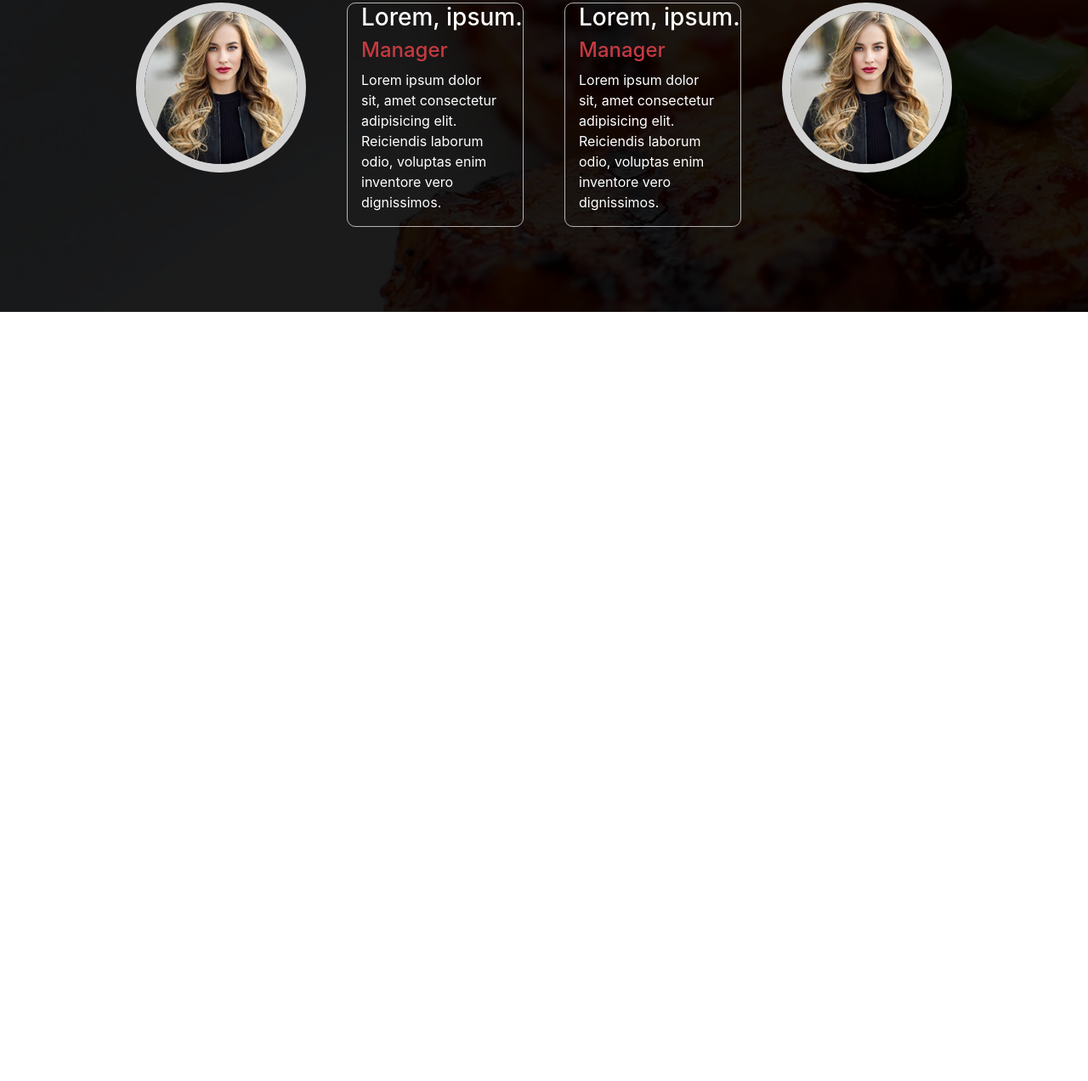
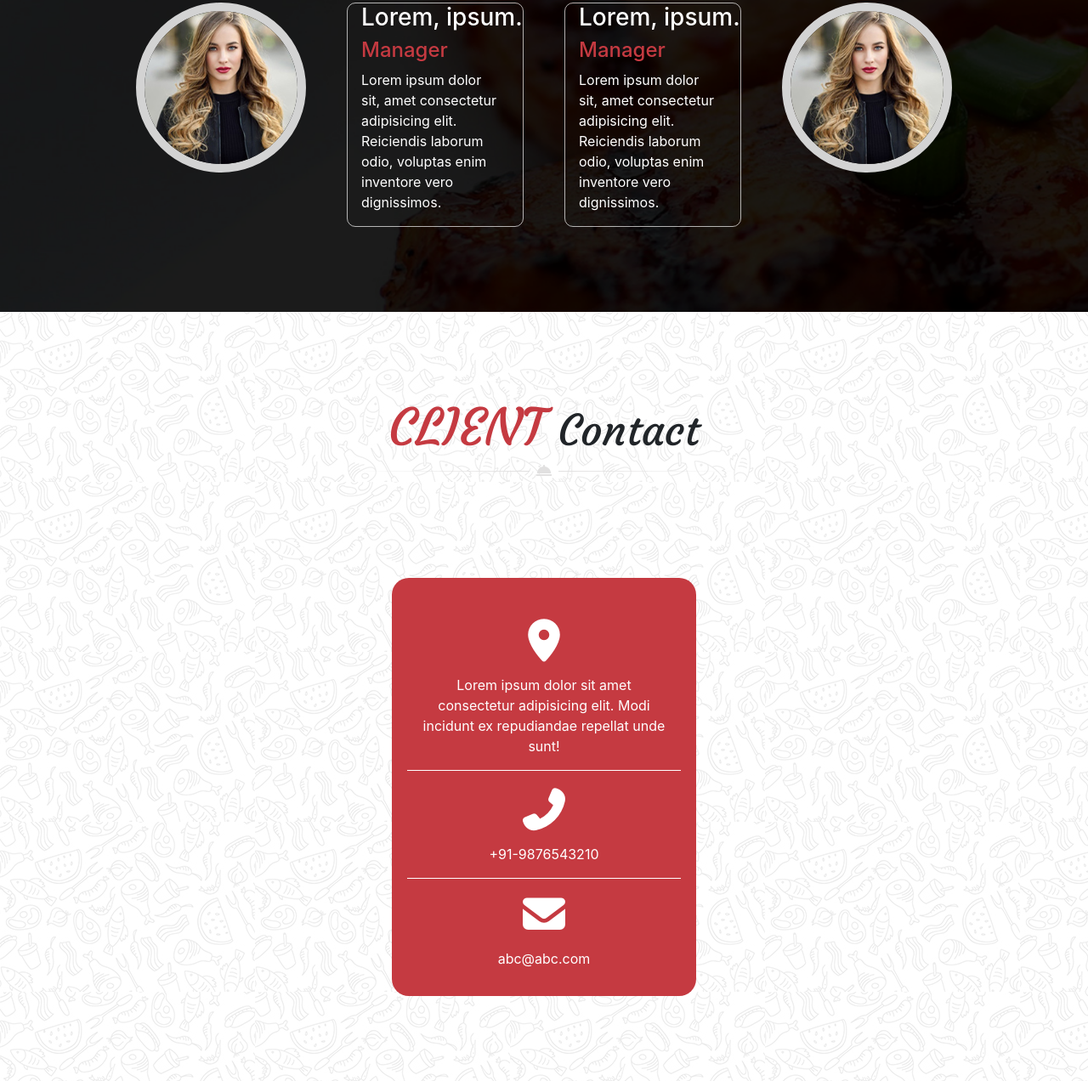
Before and after one commit to KevinTanghe/Site-du-chef, a plain HTML site: page index.html in a window 1280 px wide. Shown: the part 6289-7561 px from the top of the page at 85% size. Before the commit the page ends 6656 px from the top, so only its background shows below. Drawn offline with nearby package versions, Linux system fonts and the light colour scheme; files whose address does not match are found by name.

Commit message:
début du footer

```diff
--- a/index.html
+++ b/index.html
@@ -758,6 +758,35 @@
             <!-- Fin de la section Testi -->
 
             <!-- Début de la section contact -->
+    <section id="sectionContact">
+        <div>
+            <h2 class="text-center familyCourg"><span class="spanOur">CLIENT</span> Contact</h2>
+        </div>
+        <div class="d-flex justify-content-center padTesti">
+            <img class="ligneDeco" src="./public/images/decoration_line.png" alt="">
+        </div>
+        <div id="containerContact">
+            <div class="rowContact">
+                <i class="fas fa-map-marker-alt pt-5 text-white"></i>
+                <p class="text-center p-3 text-white">Lorem ipsum dolor sit amet consectetur adipisicing elit. Modi incidunt ex repudiandae repellat unde sunt!</p>
+            </div>
+            <div class="rowContact">
+                <i class="fas fa-phone-alt text-white"></i>
+                <a class="p-3 mb-3 text-white" href="tel:+919876543210">+91-9876543210</a>
+            </div>
+            <div class="rowContact">
+                <i class="fas fa-envelope text-white"></i>
+                <a class="p-3 mb-3 border-bottom-0 text-white" href="mailto:abc@abc.com">abc@abc.com</a>
+            </div>
+        </div>
+        <div class="padTesti"></div>
+    </section>
+
+    <!-- Fin de la section contact -->
+    <!-- Début du footer -->
+    <footer>
+        <div id="bgFooterfin"></div>
+    </footer>
     <script src="./node_modules/jquery/dist/jquery.js"></script>
     <script src="./node_modules/bootstrap/dist/js/bootstrap.bundle.min.js"></script>
     <script src="./node_modules/bootstrap/dist/js/bootstrap.js"></script>
--- a/src/scss/modules/_media.scss
+++ b/src/scss/modules/_media.scss
@@ -46,6 +46,10 @@
         div{
             margin-bottom: 20px;
         }
+    }
+
+    #containerContact{
+        width: 60%;
     }
 }
 
@@ -174,9 +178,7 @@
         }
     }
 
-    #sectionTesti{
 
-    }
 
     .rowTesti{
         flex-wrap: wrap;
@@ -190,5 +192,9 @@
         }
     }
 
+    #containerContact{
+        width: 95%;
+    }
+
 
 }
--- a/src/scss/modules/_section.scss
+++ b/src/scss/modules/_section.scss
@@ -263,3 +263,65 @@
         width: 80%;
     }
 }
+
+
+// fin de la section testi
+
+// Début de la section contact
+
+#sectionContact{
+    background-image: url('/home/tanghe/Bureau/codingSchool15/9-Site-du-chef/site_du_chef/public/images/main_bg.jpg');
+
+    h2{
+        padding-top: 100px;
+    }
+    img{
+        padding-bottom: 20px;
+    }
+}
+
+#containerContact{
+    width: 28%;
+    margin: 0 auto;
+    background-color: $couleur1;
+    border-radius: 20px;
+    p{
+        width: 90%;
+        margin: auto;
+        border-bottom: white 1px solid;
+        margin-bottom: 20px;
+    }
+    a{
+        width: 90%;
+        border-bottom: white 1px solid;
+        display: flex;
+        justify-content: center;
+
+    }
+}
+
+
+
+.fa-map-marker-alt, .fa-phone-alt, .fa-envelope{
+    font-size: 50px;
+}
+
+.rowContact{
+    display: flex;
+    align-items: center;
+    flex-direction: column;
+
+}
+
+#bgFooterFin{
+    background: url("/home/tanghe/Bureau/codingSchool15/9-Site-du-chef/site_du_chef/public/images/footer_bottom_decoration_img.png");
+    height: 10px;
+    width: 100%;
+}
+
+// Fin de la section Cotact
+
+// Début du footer
+footer{
+    background-image: url('');
+}
```
Also changed, not shown: public/css/app.css.
